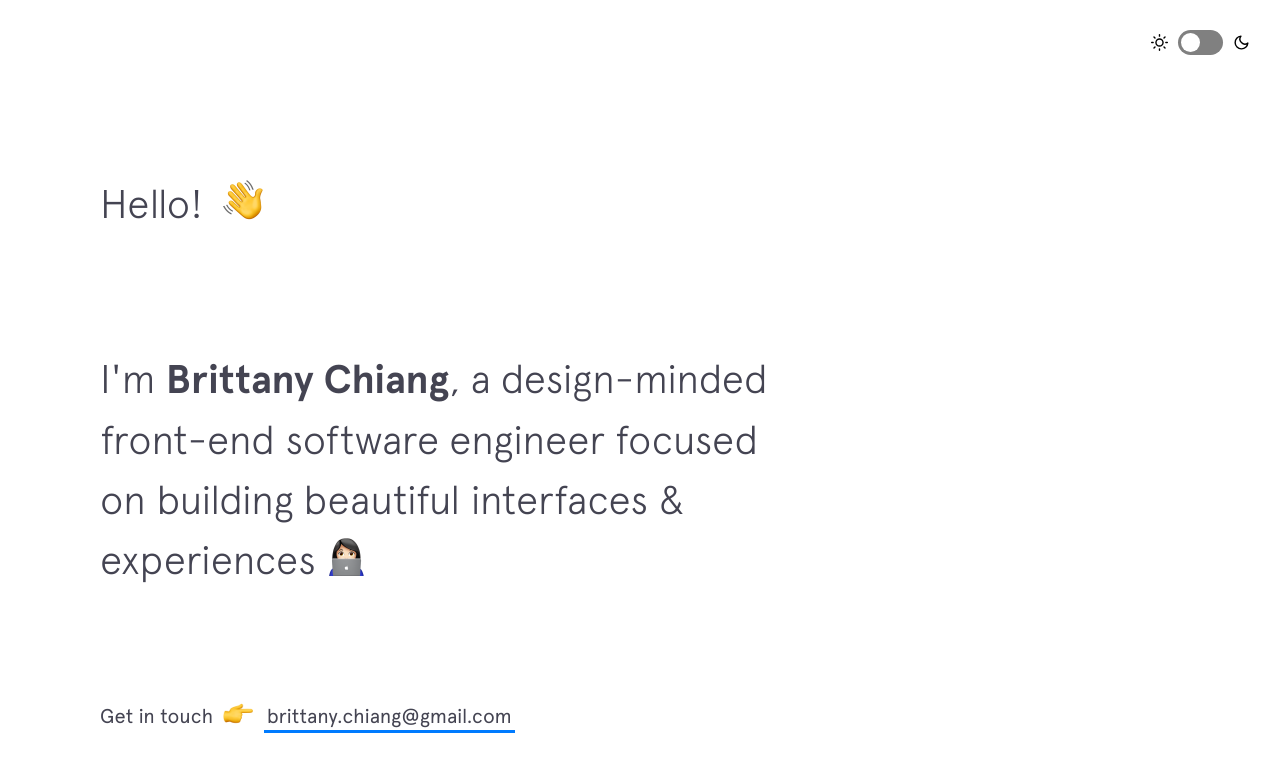
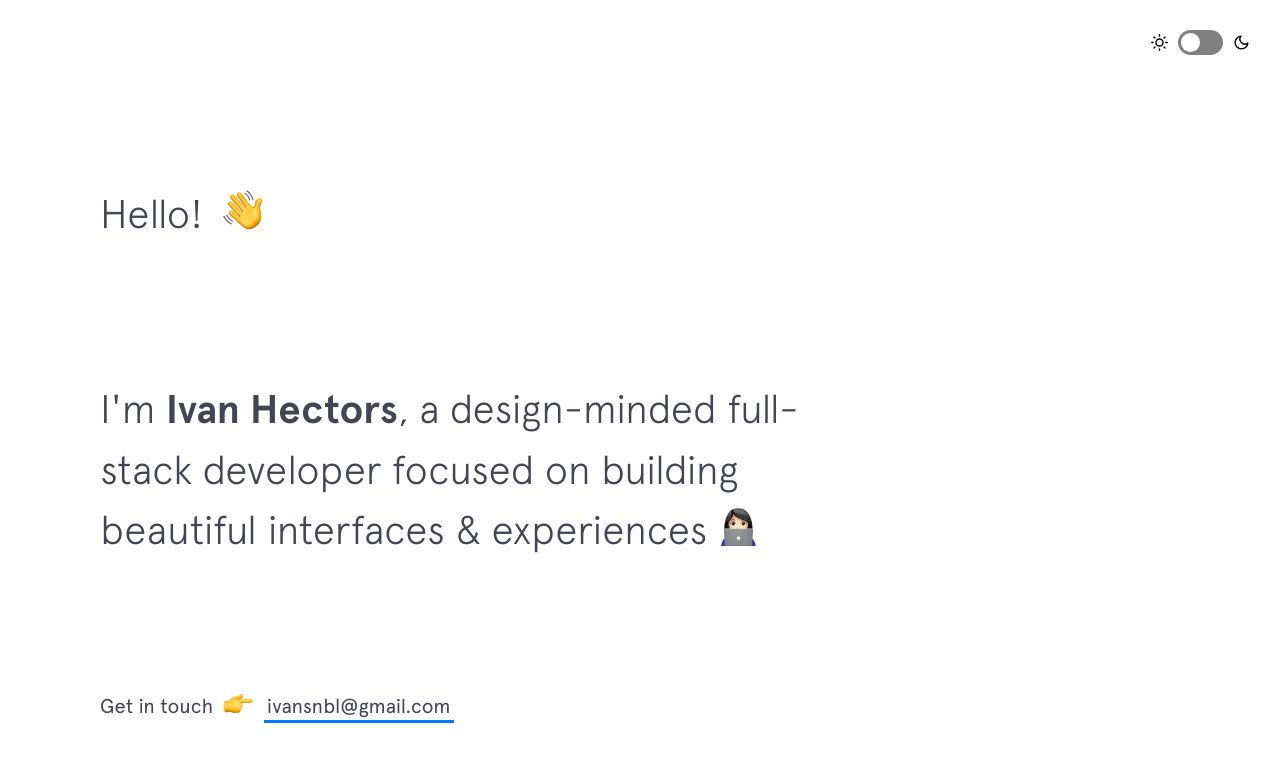
Before and after one commit to ivanhectors/ivanhectors.github.io, a Jekyll site: the page built from index.html, in a window 1280 px wide and 900 px high. Shown: the top 772 px of the window. Built offline with Jekyll 4.4.1, drawn with Linux system fonts in a browser that asks for light colours; nearby versions of some CDN libraries; some of the changed text lies outside the part shown.

Commit message:
Made some changes

```diff
--- a/404.html
+++ b/404.html
@@ -4,7 +4,7 @@ title: 404
 permalink: /404.html
 ---
 {% include switch.html %}
-<div class="name">Brittany Chiang</div>
+<div class="name">Ivan Hectors</div>
 <img src="{{site.baseurl}}/img/emojis/thinking-face.png" alt="">
 <h1>Hmmm...</h1>
 <h2>Looks like there's nothing here.<br>Maybe you should go back <a href="{{site.url}}">home</a>.</h2>
--- a/_config.yml
+++ b/_config.yml
@@ -1,26 +1,26 @@
 # Site settings
-name: Brittany Chiang
-title: Brittany Chiang | Front End Software Engineer
-description: Design-minded front-end software engineer focused on building beautiful interfaces and experiences
-url: https://bchiang7.github.io/
+name: Ivan Hectors
+title: Ivan Hectors | Full Stack Developer
+description: Design-minded full-stack developer focused on building beautiful interfaces and experiences
+url: https://ivanhectors.github.io/
 baseurl: ''
-email: brittany.chiang@gmail.com
-cover: https://bchiang7.github.io/img/og.png
-logo: https://bchiang7.github.io/img/emojis/technologist.png
-resume: https://bchiang7.github.io/resume.pdf
+email: ivansnbl@gmail.com
+cover: https://ivanhectors.github.io/img/og.png
+logo: https://ivanhectors.github.io/img/emojis/technologist.png
+resume: https://ivanhectors.github.io/resume.pdf
 social:
   - title: email
-    url: mailto:brittany.chiang@gmail.com
+    url: mailto:ivansnbl@gmail.com
   - title: twitter
-    url: https://twitter.com/bchiang7
+    url: https://twitter.com/ivanhectors
   - title: instagram
-    url: https://instagram.com/bchiang7
-  - title: codepen
-    url: http://codepen.io/bchiang7
+    url: https://instagram.com/ivanhectors
+  - title: facebook
+    url: http://facebook.com/ivanhectors
   - title: github
-    url: https://github.com/bchiang7
+    url: https://github.com/ivanhectors
   - title: linkedin
-    url: https://www.linkedin.com/in/bchiang7
+    url: https://www.linkedin.com/in/ivanhectors
 
 # Build settings
 markdown: kramdown
--- a/_config_dev.yml
+++ b/_config_dev.yml
@@ -1,7 +1,7 @@
 # Site settings
 name: Ivan Hectors
 title: Ivan Hectors | Full Stack Developer
-description: Design-minded full stack developer focused on building beautiful interfaces and experiences
+description: Design-minded full-stack developer focused on building beautiful interfaces and experiences
 url: https://ivanhectors.github.io/
 baseurl: ''
 email: ivansnbl@gmail.com
@@ -15,8 +15,8 @@ social:
     url: https://twitter.com/ivanhectors
   - title: instagram
     url: https://instagram.com/ivanhectors
-  - title: codepen
-    url: http://codepen.io/ivanhectors
+  - title: facebook
+    url: http://facebook.com/ivanhectors
   - title: github
     url: https://github.com/ivanhectors
   - title: linkedin
--- a/_includes/footer.html
+++ b/_includes/footer.html
@@ -1,12 +1,12 @@
 <footer class="footer">
   <div class="footer__copyright">
     <div class="top">
-      <span>Designed &amp; Developed by</span>
+      <span>Developed by</span>
     </div>
     <div class="bottom">
-      <span>Brittany Chiang</span>
+      <span>Ivan Hectors</span>
       <img class="emoji" src="{{site.baseurl}}/img/emojis/rockon.png" alt="emoji">
-      <span>2018</span>
+      <span>2020</span>
     </div>
   </div>
   <div class="footer__links">
--- a/_includes/intro.html
+++ b/_includes/intro.html
@@ -4,7 +4,7 @@
   </h1>
 
   <h2 class="intro__tagline">I'm
-    <span class="name">Brittany Chiang</span>, a design-minded front-end software engineer focused on building beautiful interfaces &amp; experiences
+    <span class="name">Ivan Hectors</span>, a design-minded full-stack developer focused on building beautiful interfaces &amp; experiences
     <span class="emoji technologist"></span>
   </h2>
 
@@ -12,7 +12,7 @@
     <span>Get in touch </span>
     <span class="emoji pointer"></span>
     <span>
-      <a href="mailto:brittany.chiang@gmail.com" target="_blank" class="highlight-link">brittany.chiang@gmail.com</a>
+      <a href="mailto:ivansnbl@gmail.com" target="_blank" class="highlight-link">ivansnbl@gmail.com</a>
     </span>
   </h3>
 </header>
--- a/robots.txt
+++ b/robots.txt
@@ -1,3 +1,3 @@
 User-agent: *
 Disallow:
-Sitemap: https://bchiang7.github.io/sitemap.xml
+Sitemap: https://ivanhectors.github.io/sitemap.xml
--- a/sitemap.xml
+++ b/sitemap.xml
@@ -7,7 +7,7 @@
 <!-- created with Free Online Sitemap Generator www.xml-sitemaps.com -->
 
 <url>
-  <loc>https://bchiang7.github.io/</loc>
+  <loc>https://ivanhectors.github.io/</loc>
   <lastmod>2017-10-12T00:07:11+00:00</lastmod>
 </url>
 </urlset>
```
